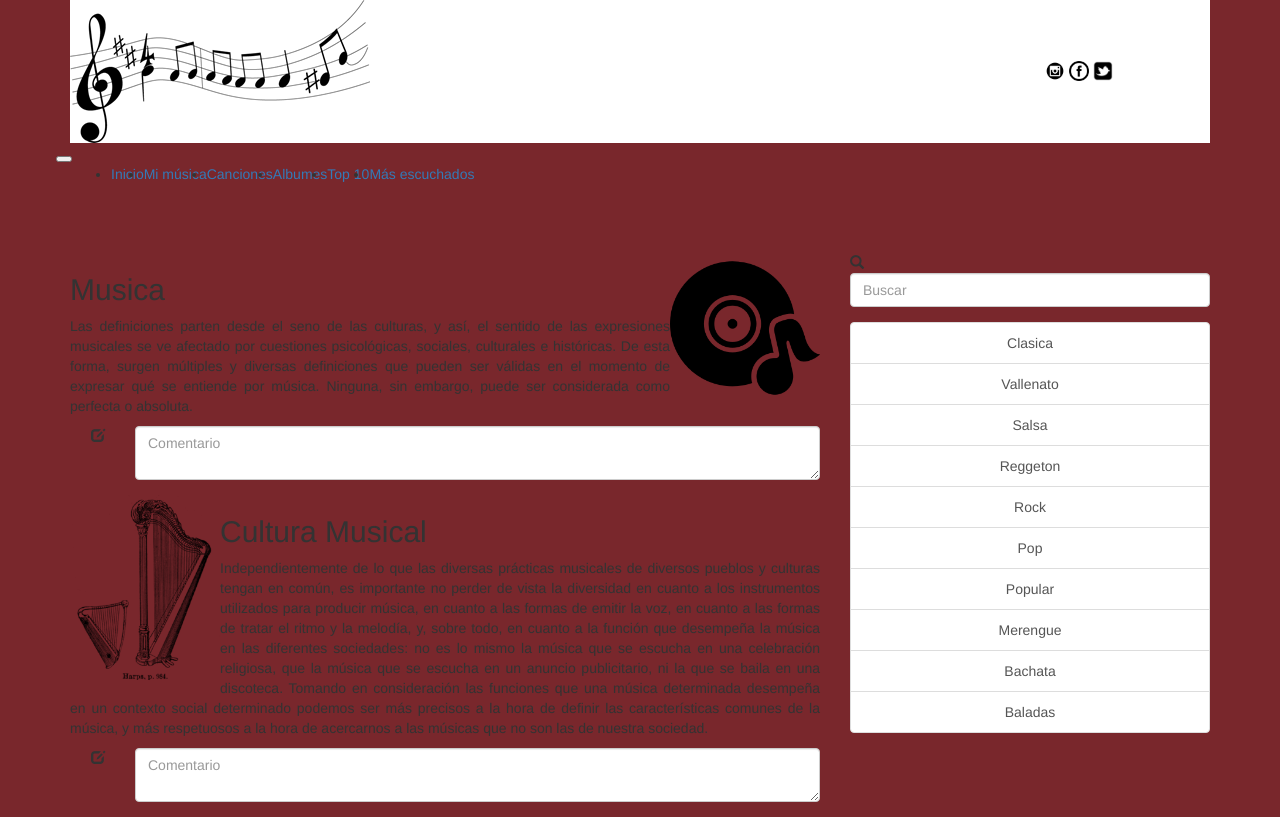
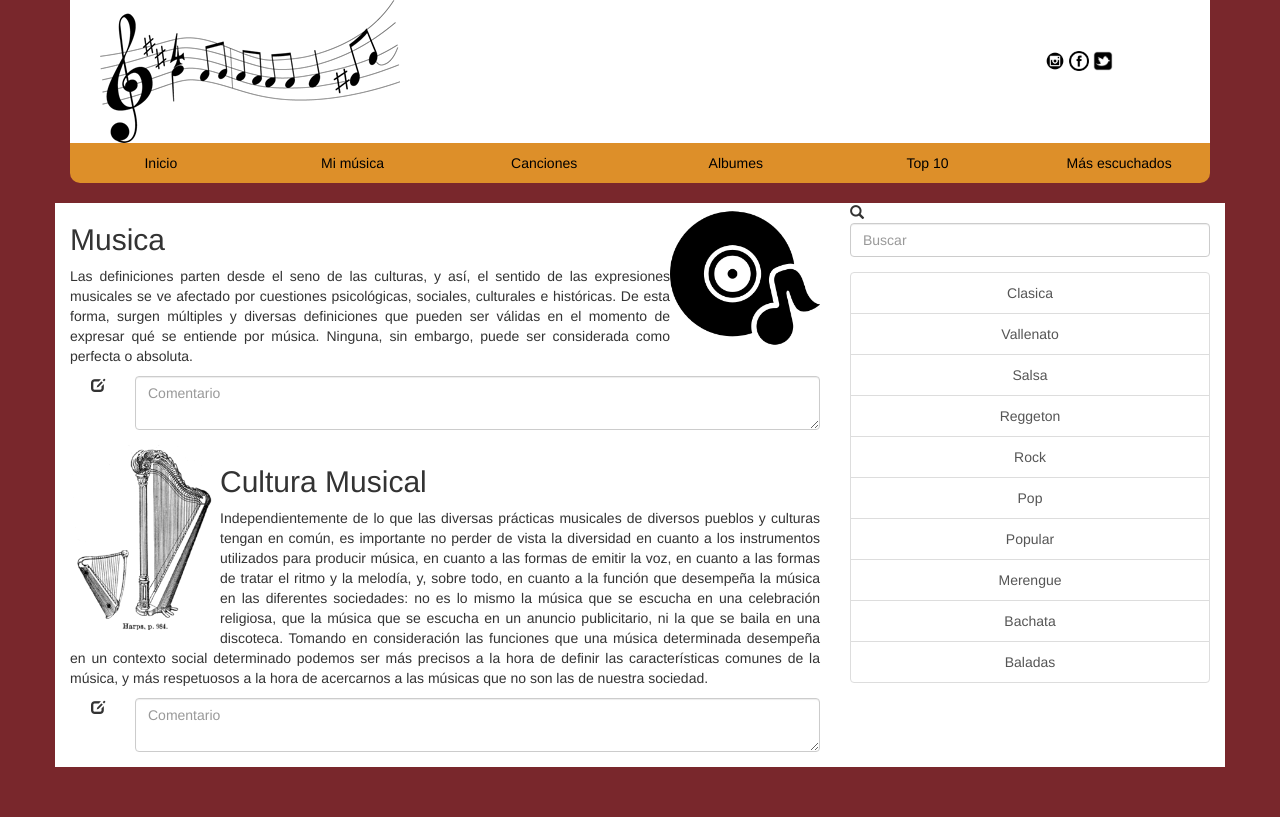
Before and after one commit to fredymoreno/Blog-de-M-sica, a plain HTML site: page index.html in a window 1280 px wide. Drawn offline with Linux system fonts and the light colour scheme.

Commit message:
se agrego contenido a nav de index.html

```diff
--- a/css/estilos.css
+++ b/css/estilos.css
@@ -1,6 +1,29 @@
+*{
+  margin: 0;
+  padding: 0;
+
+}
 body{
   background-color: #79272C;
 }
 header{
   background-color: #ffffff;
 }
+#menu{
+  background-color: rgb(221, 143, 41);
+  padding: 10px;
+  margin: auto;
+  border-radius: 0 0 10px 10px;
+}
+#menu nav a{
+  color: rgb(0, 0, 0);
+  text-decoration: none;
+  padding: 10px;
+}
+#menu nav a:hover{
+  color: rgb(246, 245, 237);
+  background: rgb(173, 168, 173);
+}
+.contenido{
+  background-color: #ffffff;
+}
--- a/index.html
+++ b/index.html
@@ -13,13 +13,13 @@
     <div class="container">
       <!--Encabezado-->
       <header>
-        <div class="row position-relative-lg">
+        <div class="row">
           <div>
-            <div class="col-lg-4">
-              <img src="img/logo-music.png" alt="Logo Music" class="logo" >
+            <div class="col-lg-4 col-md-4 col-sm-12 col-xs-12 text-center">
+              <img src="img/logo-music.png" alt="Logo Music" class="logo">
             </div>
             <!--logo redes sociales-->
-            <div class="col-lg-3 col-lg-offset-5 text-center position-obsolute-lg" style="top: 60px;">
+            <div class="col-lg-3 col-lg-offset-5 col-md-3 col-md-offset-5 text-center col-sm-12 col-xs-12 text-center" style="padding: 50px 0 20px 0">
 
                 <a title="Music" href="https://www.instagram.com/music/"><img class="icono" src="img/istagran.png" alt="logo Istagran" width="20px"></a>
 
@@ -31,26 +31,30 @@
         </div>
       </header>
       <!-- barra de navegacion-->
-      <div class="row">
-        <nav class="navbar navbar-toggleable-md navbar-light bg-faded">
-          <button class="navbar-toggler navbar-toggler-right" type="button" data-toggle="collapse" data-target="#navbarSupportedContent"
-          aria-controls="navbarSupportedContent" aria-expanded="false" aria-label="Toggle navigation">
-          <span class="navbar-toggler-icon"></span>
-          </button>
-          <div class="collapse navbar-collapse" id="navbarSupportedContent">
-            <ul class="navbar-nav mr-auto">
-              <li class="nav-item active"><a class="nav-link" href="#">Inicio</a></li>
-              <span class="sr-only">(current)</span>
-              <li class="nav-item"><a class="nav-link " href="#">Mi música</a></li>
-              <li class="nav-item"><a class="nav-link disabled" href="#">Canciones</a></li>
-              <li class="nav-item"><a class="nav-link disabled" href="#">Albumes</a></li>
-              <li class="nav-item"><a class="nav-link disabled" href="#">Top 10</a></li>
-              <li class="nav-item"><a class="nav-link disabled" href="#">Más escuchados</a></li>
-            </ul>
-          </div>
-        </nav>
-      </div>
-      <br>
+      <section id="menu">
+        <div class="row">
+          <nav>
+            <div class="col-lg-2 text-center">
+              <a href="#">Inicio</a>
+            </div>
+            <div class="col-lg-2 text-center">
+              <a href="#">Mi música</a>
+            </div>
+            <div class="col-lg-2  text-center">
+              <a href="#">Canciones</a>
+            </div>
+            <div class="col-lg-2 text-center">
+              <a href="#">Albumes</a>
+            </div>
+            <div class="col-lg-2 text-center">
+              <a href="#">Top 10</a>
+            </div>
+            <div class="col-lg-2 text-center">
+              <a href="#">Más escuchados</a>
+            </div>
+          </nav>
+        </div>
+      </section>
       <br>
       <!-- Contenido -->
       <div class="row contenido">
```
Also changed, not shown: blog.html (+32 -0 lines).
